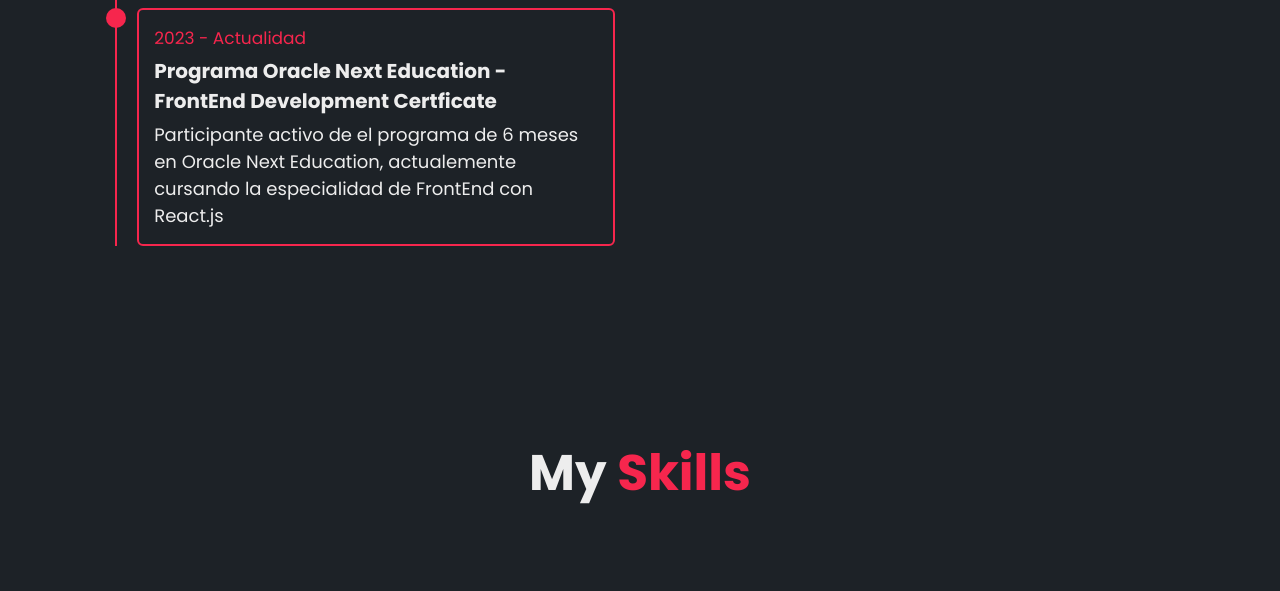
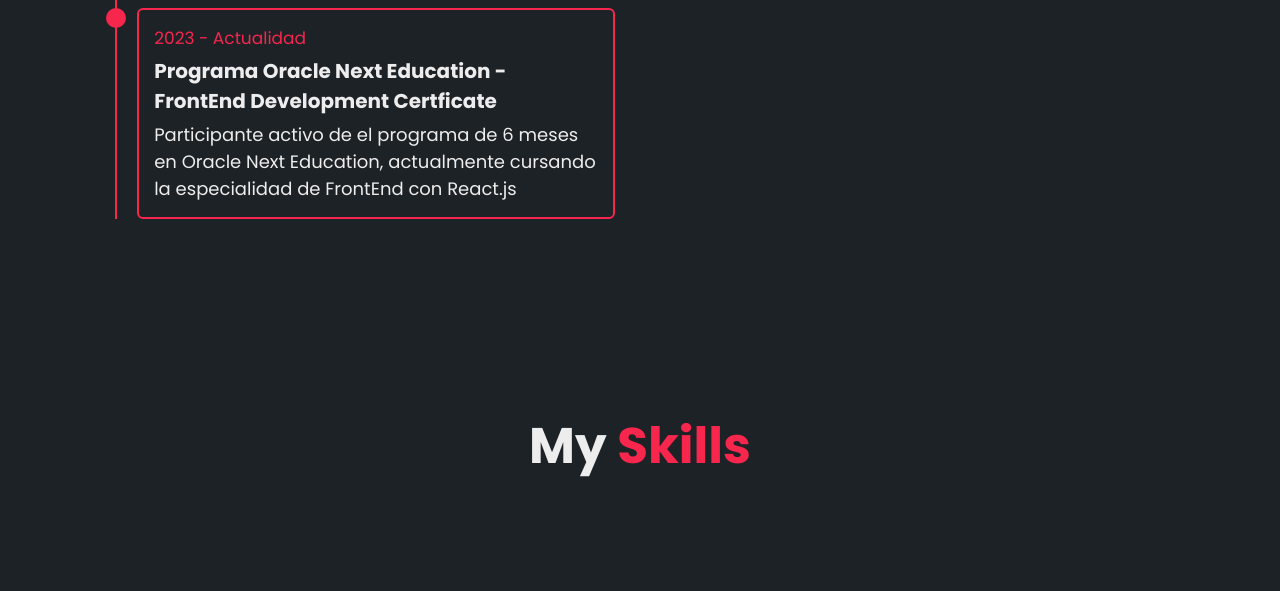
Before and after one commit to lmontero18/MonteroDevPortfolio, a website: page public/index.html in a window 1280 px wide. Shown: the part 2486-3077 px from the top of the page. Drawn offline with nearby package versions, Linux system fonts and the light colour scheme.

Commit message:
some changes

```diff
--- a/public/index.html
+++ b/public/index.html
@@ -150,7 +150,7 @@
                 </h3>
                 <p>
                   Participante activo de el programa de 6 meses en Oracle Next
-                  Education, actualemente cursando la especialidad de FrontEnd
+                  Education, actualmente cursando la especialidad de FrontEnd
                   con React.js
                 </p>
               </div>
```
Also changed, not shown: public/images/html.svg.
